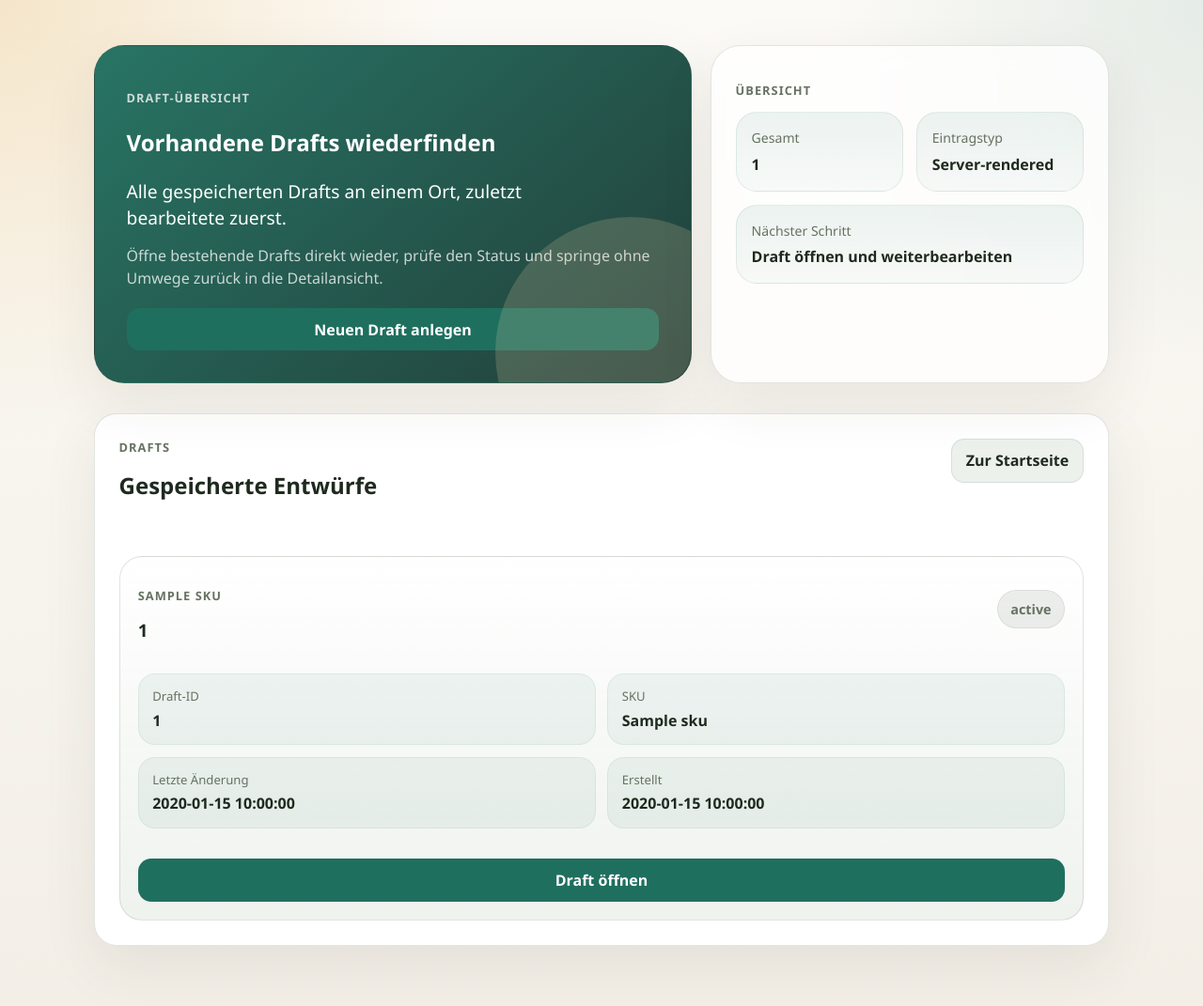
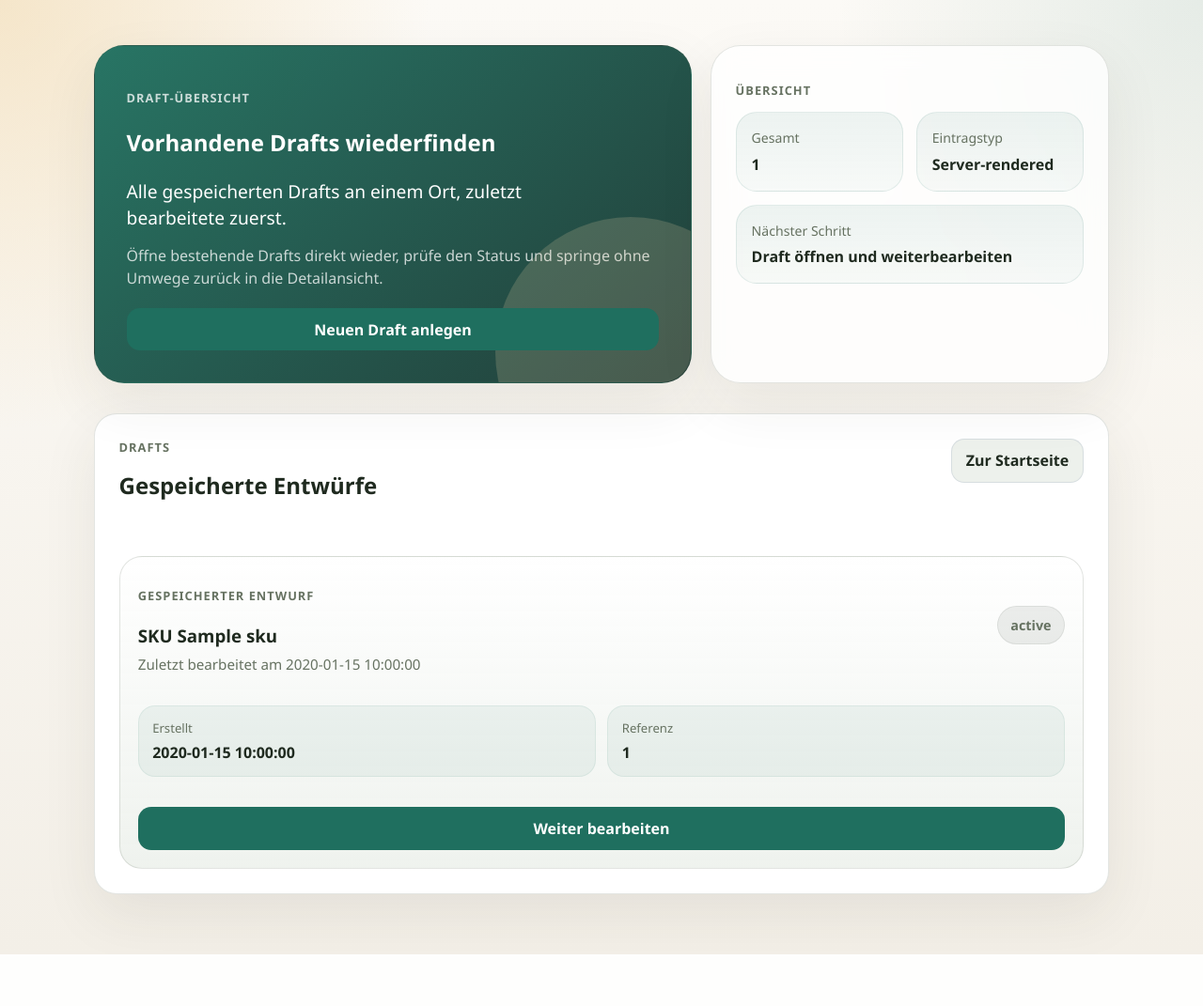
Before and after one commit to ai-clausi/open-inserto, a FastAPI app: template app/templates/draft_list.html in a window 1280 px wide. Shown: the whole page at 94% size. After the commit the page ends 1016 px from the top, so only its background shows below. Run offline with FastAPI, Linux system fonts and the light colour scheme; the template is opened without the code that fills it: most values are stand-ins (such as "Sample title", 1, 10 or a date in 2020).

Commit message:
fix: refine draft overview ux

```diff
--- a/app/static/css/app.css
+++ b/app/static/css/app.css
@@ -65,6 +65,7 @@ body {
   color: white;
   position: relative;
   overflow: hidden;
+  isolation: isolate;
 }
 
 .hero-landing__copy::after {
@@ -75,6 +76,8 @@ body {
   height: 18rem;
   border-radius: 50%;
   background: rgba(240, 215, 170, 0.18);
+  pointer-events: none;
+  z-index: 0;
 }
 
 .hero-landing__panel {
@@ -109,6 +112,8 @@ body {
   gap: 0.75rem;
   grid-template-columns: repeat(auto-fit, minmax(180px, 1fr));
   margin-top: 1.25rem;
+  position: relative;
+  z-index: 1;
 }
 
 .hero-actions .button {
@@ -116,6 +121,8 @@ body {
   min-width: 0;
   margin-top: 0;
   text-align: center;
+  position: relative;
+  z-index: 1;
 }
 
 .hero-actions--split {
@@ -768,12 +775,23 @@ code {
 
 .draft-list-card h3,
 .draft-meta-list dd,
-.draft-meta-list dt {
+.draft-meta-list dt,
+.draft-list-card__support {
   margin: 0;
 }
 
 .draft-list-card h3 {
   overflow-wrap: anywhere;
+}
+
+.draft-list-card__intro {
+  display: grid;
+  gap: 0.35rem;
+}
+
+.draft-list-card__support {
+  color: var(--text-soft);
+  font-size: 0.95rem;
 }
 
 .draft-list-card__top,
@@ -801,6 +819,10 @@ code {
   display: grid;
   gap: 0.8rem;
   grid-template-columns: repeat(2, minmax(0, 1fr));
+}
+
+.draft-meta-list--compact {
+  grid-template-columns: repeat(auto-fit, minmax(180px, 1fr));
 }
 
 .draft-meta-list div {
--- a/app/templates/draft_list.html
+++ b/app/templates/draft_list.html
@@ -52,36 +52,29 @@
       {% for draft in drafts %}
         <article class="draft-list-card">
           <div class="draft-list-card__top">
-            <div>
-              <p class="eyebrow">{{ draft.sku }}</p>
-              <h3>{{ draft.id }}</h3>
+            <div class="draft-list-card__intro">
+              <p class="eyebrow">Gespeicherter Entwurf</p>
+              <h3>SKU {{ draft.sku }}</h3>
+              <p class="draft-list-card__support">Zuletzt bearbeitet am {{ draft.last_updated_at }}</p>
             </div>
             <span class="status-chip {% if draft.status.value in ['offer_created', 'published', 'ready_for_marketplace'] %}status-chip--success{% else %}status-chip--muted{% endif %}">
               {{ draft.status_label }}
             </span>
           </div>
 
-          <dl class="draft-meta-list">
-            <div>
-              <dt>Draft-ID</dt>
-              <dd>{{ draft.id }}</dd>
-            </div>
-            <div>
-              <dt>SKU</dt>
-              <dd>{{ draft.sku }}</dd>
-            </div>
-            <div>
-              <dt>Letzte Änderung</dt>
-              <dd>{{ draft.last_updated_at }}</dd>
-            </div>
+          <dl class="draft-meta-list draft-meta-list--compact">
             <div>
               <dt>Erstellt</dt>
               <dd>{{ draft.created_at }}</dd>
             </div>
+            <div>
+              <dt>Referenz</dt>
+              <dd>{{ draft.id }}</dd>
+            </div>
           </dl>
 
           <div class="draft-list-card__actions">
-            <a class="button button--primary" href="{{ draft.detail_url }}">Draft öffnen</a>
+            <a class="button button--primary" href="{{ draft.detail_url }}">Weiter bearbeiten</a>
           </div>
         </article>
       {% endfor %}
```
Also changed, not shown: tests/test_app.py (+3 -0 lines).
